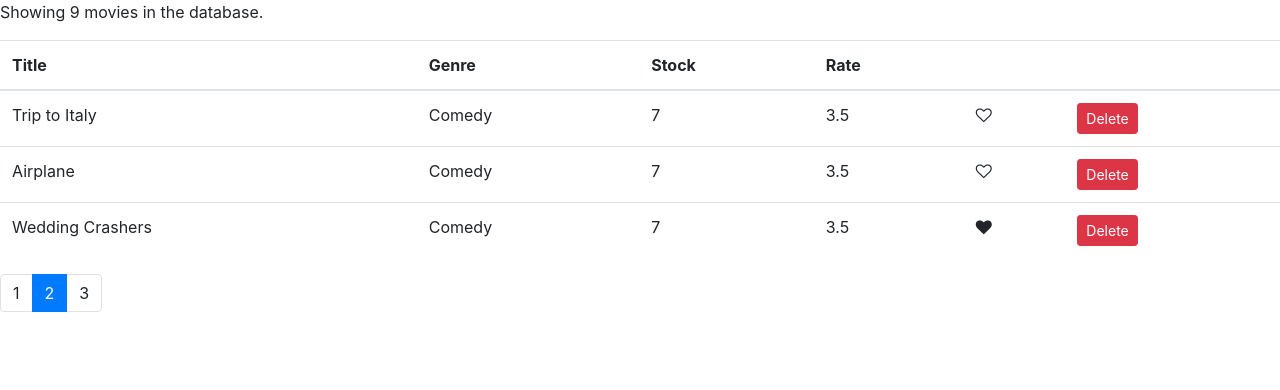
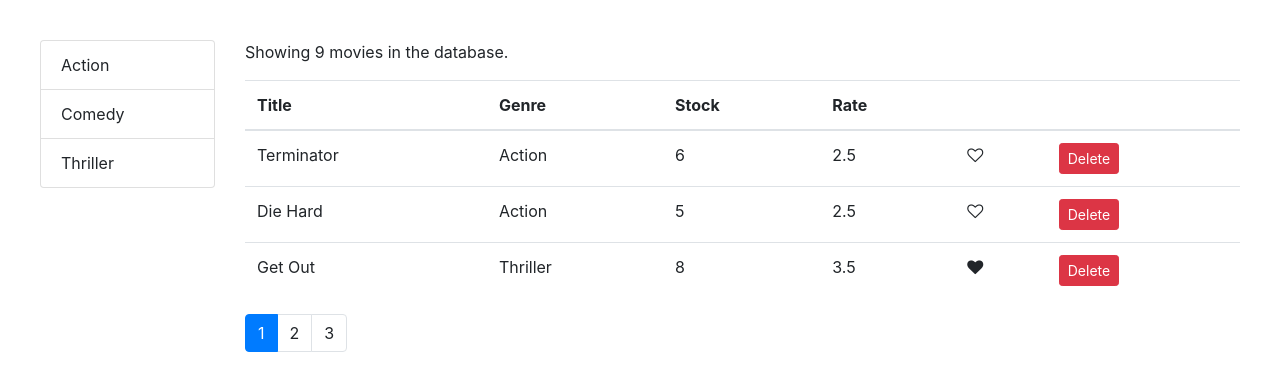
Before and after one commit to yaxue1123/react-app, a React (Create React App) app: page / in a window 1280 px wide. Shown: the top 390 px of the page. Built offline with nearby package versions, Linux system fonts and the light colour scheme.

Commit message:
add genre filter

```diff
--- a/package.json
+++ b/package.json
@@ -6,6 +6,7 @@
     "bootstrap": "^4.1.1",
     "font-awesome": "^4.7.0",
     "lodash": "^4.17.10",
+    "prop-types": "^15.6.2",
     "react": "^16.8.6",
     "react-dom": "^16.8.6",
     "react-scripts": "3.0.0"
--- /dev/null
+++ b/src/components/common/listGroup.jsx
@@ -0,0 +1,36 @@
+import React from "react";
+const ListGroup = props => {
+  const {
+    items,
+    textProperty,
+    valueProperty,
+    selectedItem,
+    onItemSelect
+  } = props;
+  return (
+    <React.Fragment>
+      <ul className="list-group">
+        {items.map(item => (
+          <li
+            onClick={() => onItemSelect(item)}
+            key={item[valueProperty]}
+            className={
+              item === selectedItem
+                ? "list-group-item active"
+                : "list-group-item"
+            }
+          >
+            {item[textProperty]}
+          </li>
+        ))}
+      </ul>
+    </React.Fragment>
+  );
+};
+
+ListGroup.defaultProps = {
+  textProperty: "name",
+  valueProperty: "_id"
+};
+
+export default ListGroup;
--- a/src/components/movies.jsx
+++ b/src/components/movies.jsx
@@ -1,15 +1,22 @@
 import React, { Component } from "react";
 import Like from "./common/like";
 import Pagination from "./common/pagination";
+import ListGroup from "./common/listGroup";
 import { getMovies } from "../services/fakeMovieService";
+import { getGenres } from "../services/fakeGenreService";
 import paginate from "../utils/paginate";
 class Movies extends Component {
   state = {
-    movies: getMovies(),
+    movies: [],
+    genres: [],
     pageSize: 3,
-    currentPage: 2
+    currentPage: 1,
+    selectedGenre: ""
   };
 
+  componentDidMount() {
+    this.setState({ movies: getMovies(), genres: getGenres() });
+  }
   handleDelete = movie => {
     // update the state of the component.
     // create a new movies array without current selected movie.
@@ -32,18 +39,39 @@
     this.setState({ currentPage: page });
   };
 
+  handleGenreSelect = genre => {
+    this.setState({ selectedGenre: genre });
+  };
+
   render() {
     const { length: count } = this.state.movies;
-    const { pageSize, currentPage, movies: allMovies } = this.state;
+    const {
+      pageSize,
+      currentPage,
+      selectedGenre,
+      movies: allMovies
+    } = this.state;
+
     if (count === 0) {
       return <p>There are no movie in the database.</p>;
     }
 
-    const movies = paginate(allMovies, currentPage, pageSize);
+    const filtered = selectedGenre
+      ? allMovies.filter(m => m.genre._id === selectedGenre._id)
+      : allMovies;
+    const movies = paginate(filtered, currentPage, pageSize);
 
     return (
-      <React.Fragment>
-        <p>Showing {count} movies in the database.</p>
+      <div className="row">
+        <div className="col-2">
+          <ListGroup
+            items={this.state.genres}
+            selectedItem={this.state.selectedGenre}
+            onItemSelect={this.handleGenreSelect}
+          />
+        </div>
+        <div className="col">
+          <p>Showing {filtered.length} movies in the database.</p>
           <table className="table">
             <thead>
               <tr>
@@ -81,12 +109,13 @@
             </tbody>
           </table>
           <Pagination
-          itemsCount={count}
+            itemsCount={filtered.length}
             pageSize={pageSize}
             currentPage={currentPage}
             onPageChange={this.handlePageChange}
           />
-      </React.Fragment>
+        </div>
+      </div>
     );
   }
 }
--- a/src/index.css
+++ b/src/index.css
@@ -1,6 +1,6 @@
 body {
   margin: 0;
-  padding: 0;
+  padding: 40px;
   font-family: -apple-system, BlinkMacSystemFont, "Segoe UI", "Roboto", "Oxygen",
     "Ubuntu", "Cantarell", "Fira Sans", "Droid Sans", "Helvetica Neue",
     sans-serif;
@@ -12,3 +12,7 @@
   font-family: source-code-pro, Menlo, Monaco, Consolas, "Courier New",
     monospace;
 }
+
+li {
+  cursor: pointer;
+}
```
Also changed, not shown: src/components/common/pagination.jsx (+8 -0 lines), 1 other file (tests, documents, lock files or other folders). Lines whose indentation alone changed are shown as unchanged.
